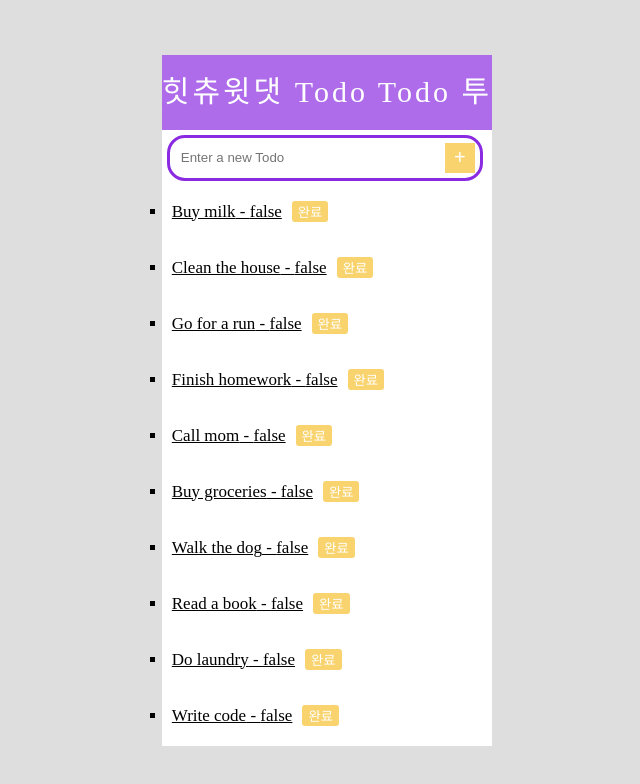
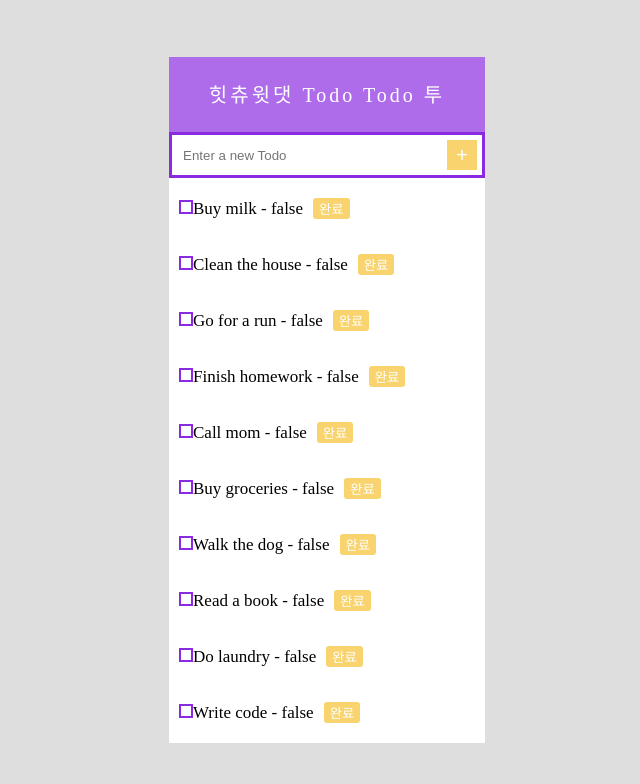
Before and after one commit to leeyeram84/react-basic-todo, a React (Vite) app: page / in a window 1280 px wide. Shown: the top 784 px of the page, without its empty margins (313-953 px from the left). Built offline with nearby package versions, Linux system fonts and the light colour scheme.

Commit message:
style : checkbox style 변경

```diff
--- a/src/App.jsx
+++ b/src/App.jsx
@@ -2,8 +2,7 @@ import { useState } from "react";
 import reactLogo from "./assets/react.svg";
 import viteLogo from "/vite.svg";
 import TodoList from "./components/TodoList";
-import "./index.css";
-
+import "./reset.css";
 function App() {
     return (
         <main className="main-center">
--- a/src/components/TodoList.jsx
+++ b/src/components/TodoList.jsx
@@ -49,7 +49,6 @@ const TodoList = () => {
     };
 
     // completed 업데이트
-
     //forEach
     // const toggleCompleted = (id) => {
     //     const updatedTodos = [];
@@ -91,8 +90,25 @@ const TodoList = () => {
         setTodos(updatedTodos);
     };
 
-    // 완료 시 취소선 생성
-    const completedLine = (completed) => {};
+    // 체크박스를 통한 completed 값 업데이트
+    const togleChecked = (id) => {
+        // map을 통해 순환
+        const updatedTodos = todos.map((todo) => {
+            // 동일한 id의 값을 가진 배열만 수정
+            if (todo.id === id) {
+                return {
+                    id: todo.id, // 기존 데이터 받아오기
+                    text: todo.text,
+                    completed: !todo.completed, //completed상태 반전
+                };
+            } else {
+                // id가 다를 경우 그대로 반환
+                return todo;
+            }
+        });
+
+        setTodos(updatedTodos);
+    };
 
     return (
         <div className="container">
@@ -116,6 +132,13 @@ const TodoList = () => {
                         {/* <span className={todo.completed ? "completedLine" : ""}>
                             {todo.text} - {String(todo.completed)}
                         </span> */}
+                        {/* checkbox를 통해 완료 항목 취소선 넣기 */}
+                        <input
+                            id={todo.id}
+                            type="checkbox"
+                            onClick={() => togleChecked(todo.id)}
+                        />
+                        <label htmlFor={todo.id}></label>
 
                         {/* todo.completed 의 상태에 따라 span태그의 스타일 적용 */}
                         {todo.completed ? (
@@ -123,7 +146,7 @@ const TodoList = () => {
                                 {todo.text} - {String(todo.completed)}
                             </span>
                         ) : (
-                            <span className="notCompletedLine">
+                            <span className="">
                                 {todo.text} - {String(todo.completed)}
                             </span>
                         )}
--- a/src/index.css
+++ b/src/index.css
@@ -1,5 +1,4 @@
-@import "./reset.css";
-
+/* 분리 */
 .main-center {
     display: flex;
     flex-direction: column;
@@ -9,17 +8,19 @@
     background-color: rgb(222, 222, 222);
 }
 
+/* 모듈~~~ */
 .container {
     background-color: white;
 }
 
+/* 태그별 classname을 만들어 별개 적용 권장 */
 h2 {
     display: flex;
     flex-direction: column;
     justify-content: center;
     align-items: center;
     height: 75px;
-    font-size: 30px;
+    font-size: 20px;
     letter-spacing: 3px;
     color: white;
     background-color: rgb(174, 108, 235);
@@ -28,14 +29,12 @@ h2 {
 form {
     width: 300px;
     height: 30px;
-    margin: 5px;
     padding: 5px;
     display: flex;
     flex-direction: row;
     justify-content: space-between;
     align-items: center;
     border: 3px solid blueviolet;
-    border-radius: 18px;
 }
 
 #sumbtn {
@@ -79,25 +78,46 @@ input[type="text"] {
 }
 
 input:focus[type="text"] {
-    outline: 2px solid blueviolet;
+    outline: none;
+}
+
+/* 기존 체크박스 스타일 숨기기 */
+input[type="checkbox"] {
+    display: none;
+}
+
+/* 새로운 체크박스 스타일 */
+input[type="checkbox"] + label {
+    display: inline-block;
+    width: 10px;
+    height: 10px;
+    border: solid 2px blueviolet;
+    background-color: none;
+    cursor: pointer;
+}
+
+/* 체크박스 체크시 스타일 */
+input:checked[type="checkbox"] + label {
+    background-color: blueviolet;
+}
+
+input:checked[type="checkbox"] + label::after {
+    content: "✔";
+    font-size: 14px;
+    color: white;
+    user-select: none;
 }
 
 /* ul태그 안에 들어간 list에는 기본적으로 ::marker style이 적용이 되어있기때문에 none 설정으로 없애거나 혹은 다른 값으로 설정을 해주어야한다.  */
 /* 혹은 reset CSS를 통해 html의 css를 모두 초기화 해주는것도 방법 */
-ul {
-    list-style-type: square;
-}
 
 li {
     margin: 5px;
     font-size: 17px;
     padding: 5px;
+    list-style: none; /*마커없애기 */
 }
 
 .completedLine {
     text-decoration: line-through;
 }
-
-.notCompletedLine {
-    text-decoration: underline;
-}
--- a/src/main.jsx
+++ b/src/main.jsx
@@ -1,10 +1,10 @@
-import { StrictMode } from 'react'
-import { createRoot } from 'react-dom/client'
-import App from './App.jsx'
-import './index.css'
-
-createRoot(document.getElementById('root')).render(
-  <StrictMode>
-    <App />
-  </StrictMode>,
-)
+import { StrictMode } from "react";
+import { createRoot } from "react-dom/client";
+import App from "./App.jsx";
+import "./index.css";
+import "./reset.css";
+createRoot(document.getElementById("root")).render(
+    <StrictMode>
+        <App />
+    </StrictMode>
+);
```
Also changed, not shown: 1 other file (tests, documents, lock files or other folders).
